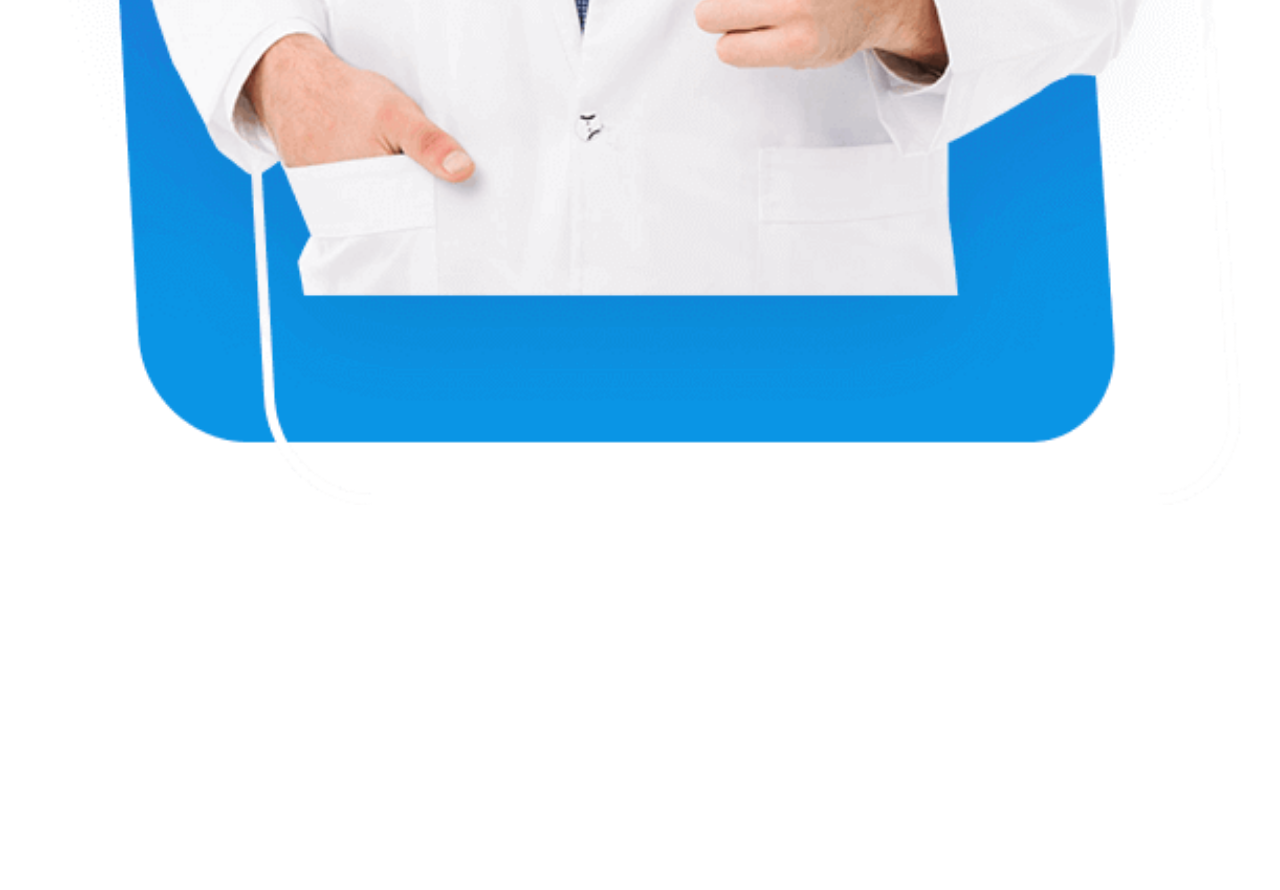
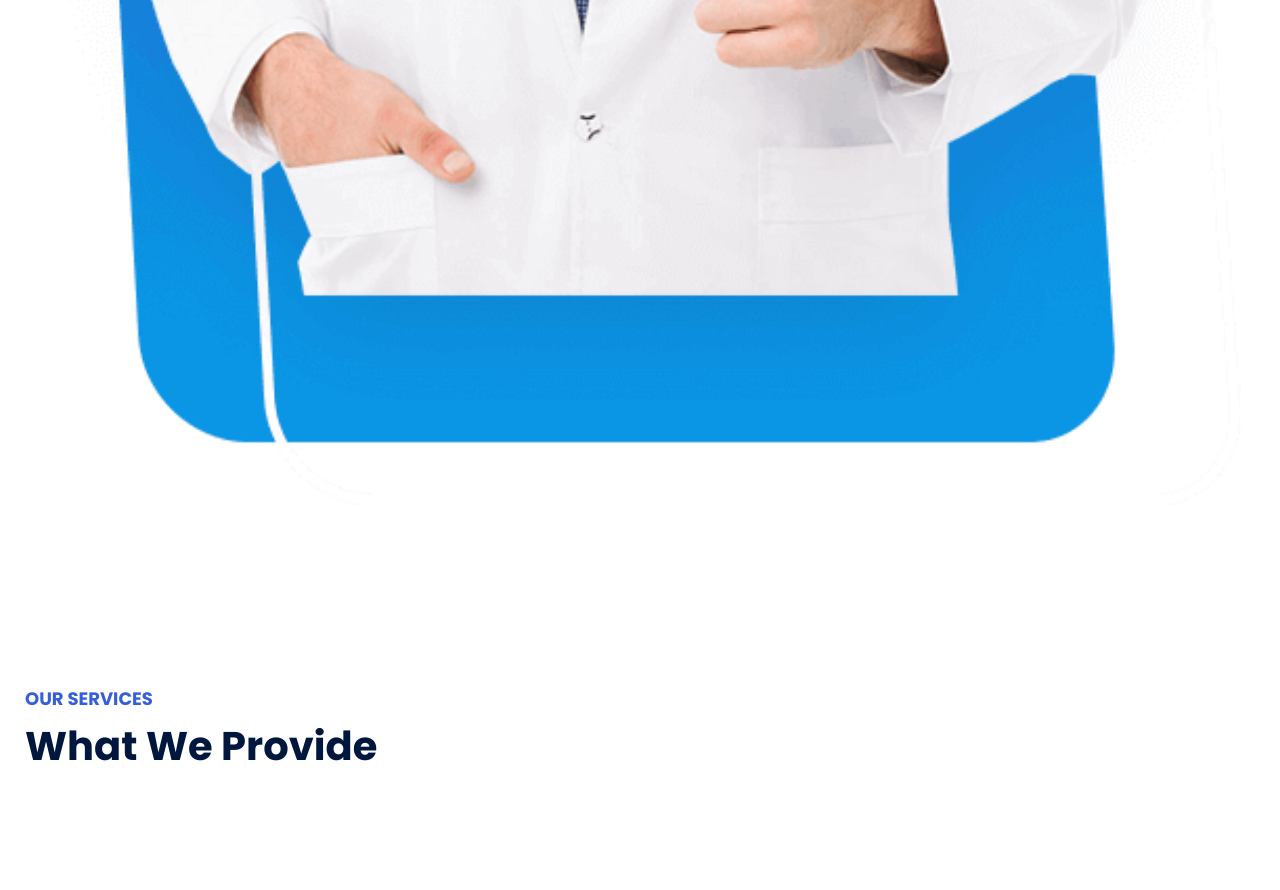
Before and after one commit to Zeyad-Mashal/Zira-Clinic, a plain HTML site: page index.html in a window 1280 px wide. Shown: the part 1794-2684 px from the top of the page. Before the commit the page ends 2400 px from the top, so only its background shows below. Drawn offline with Linux system fonts and the light colour scheme.

Commit message:
third init

```diff
--- a/index.html
+++ b/index.html
@@ -166,6 +166,13 @@
         </section>
 
         <!-- service -->
+
+        <section class="section service" id="service" aria-label="service">
+          <div class="container">
+            <p class="section-subtitle text-center">Our Services</p>
+            <h2 class="h2 section-title text-center">What We Provide</h2>
+          </div>
+        </section>
       </article>
     </main>
     <script src="app.js"></script>
--- a/main.css
+++ b/main.css
@@ -197,7 +197,7 @@ body {
 }
 .header-bottom.active {
   position: fixed;
-  top: -90px;
+  top: -96px;
   background-color: var(--white);
   box-shadow: var(--shadow-2);
   animation: slideIn 0.5s var(--cubic-out) forwards;
```
